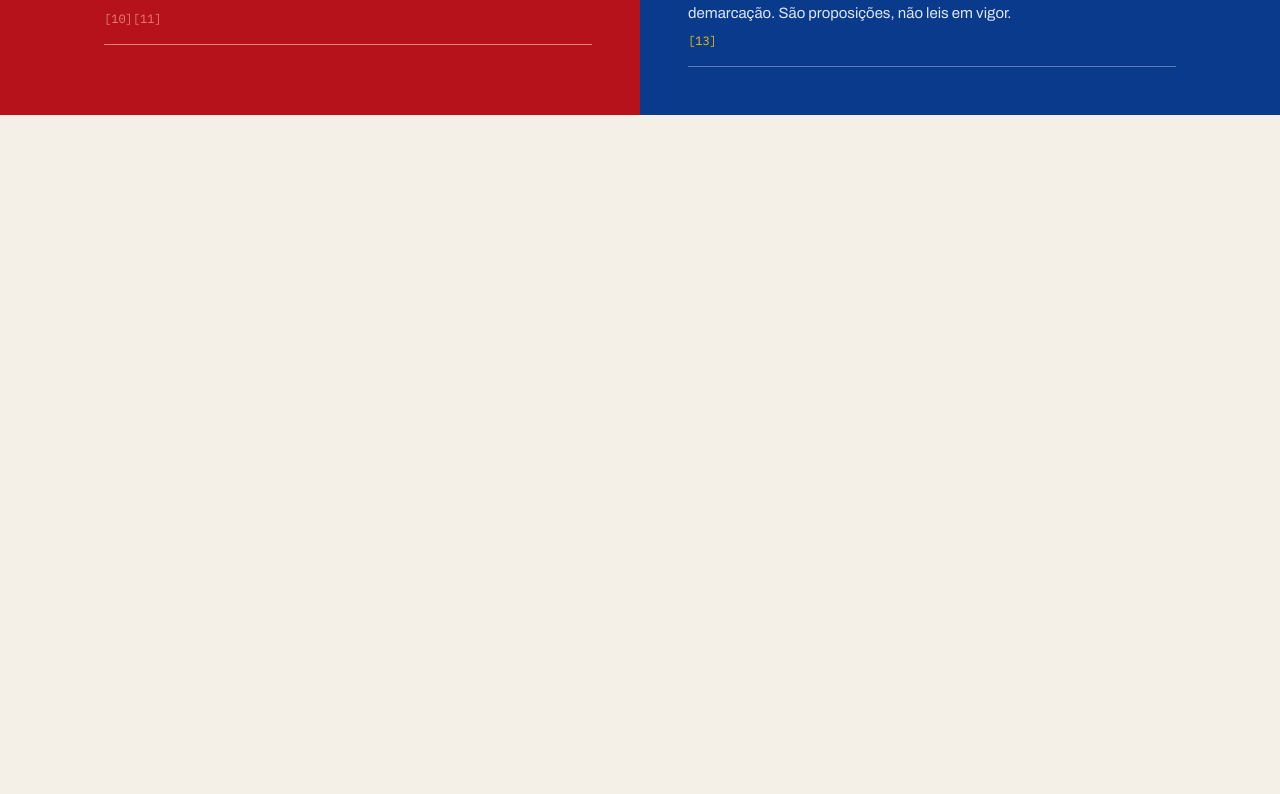
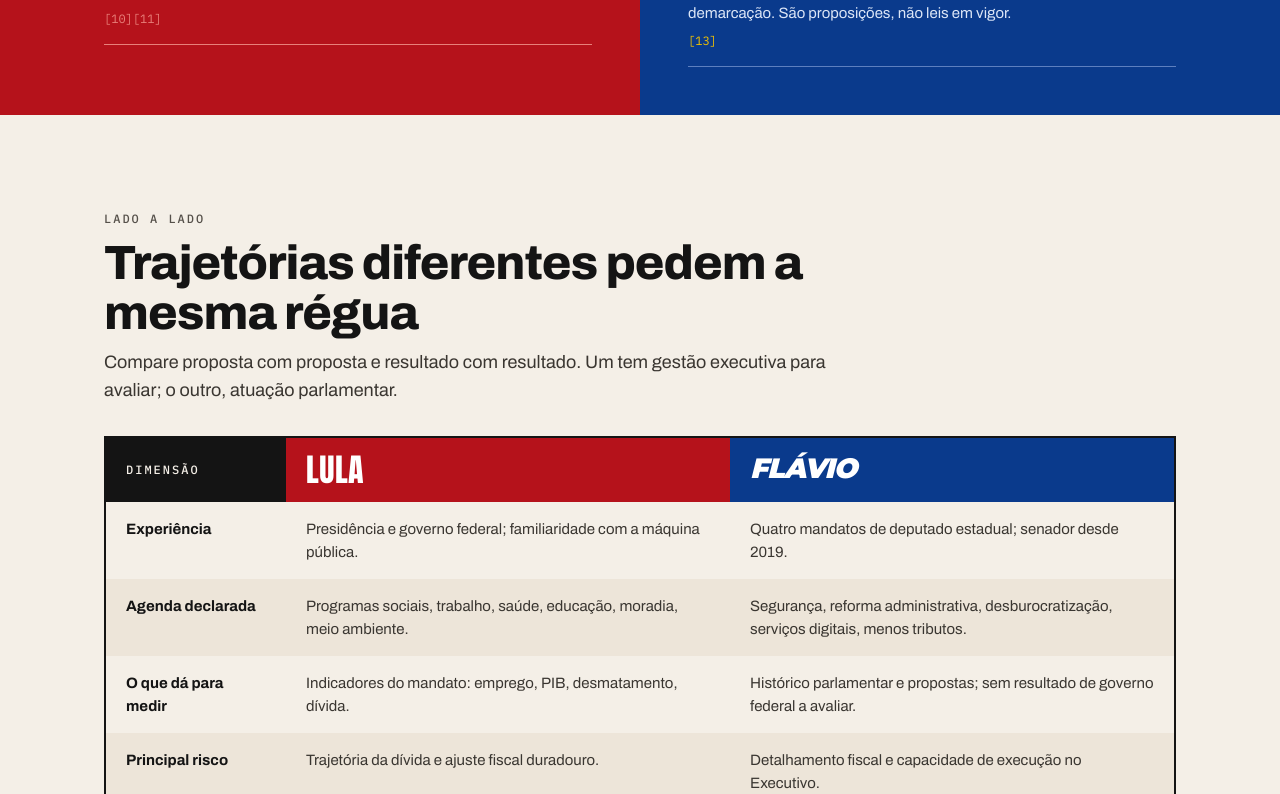
Before and after one commit to dutrathiagodev/landing-page-face-a-face, a Next.js app: page / in a window 1280 px wide. Shown: the part 2526-3320 px from the top of the page. Before the commit the page ends 2641 px from the top, so only its background shows below. Built offline with nearby package versions, Linux system fonts and the light colour scheme; no server answers.

Commit message:
feat: adiciona seção Lado a lado no page.tsx

```diff
--- a/src/app/page.tsx
+++ b/src/app/page.tsx
@@ -1,6 +1,7 @@
 import { Header } from "@/components/layout/header";
 import { Hero } from "@/components/sections/hero/hero";
 import { Manifesto } from "@/components/sections/manifesto/manifesto";
+import { LadoALado } from "@/components/sections/lado-a-lado/lado-a-lado";
 import { Perfis } from "@/components/sections/perfis/perfis";
 
 export default function Home() {
@@ -11,7 +12,7 @@
         <Hero />
         <Manifesto />
         <Perfis />
-        {/* Lado a lado */}
+        <LadoALado />
         {/* Status jurídico */}
         {/* Perguntas */}
         {/* GoldenRule */}
```
